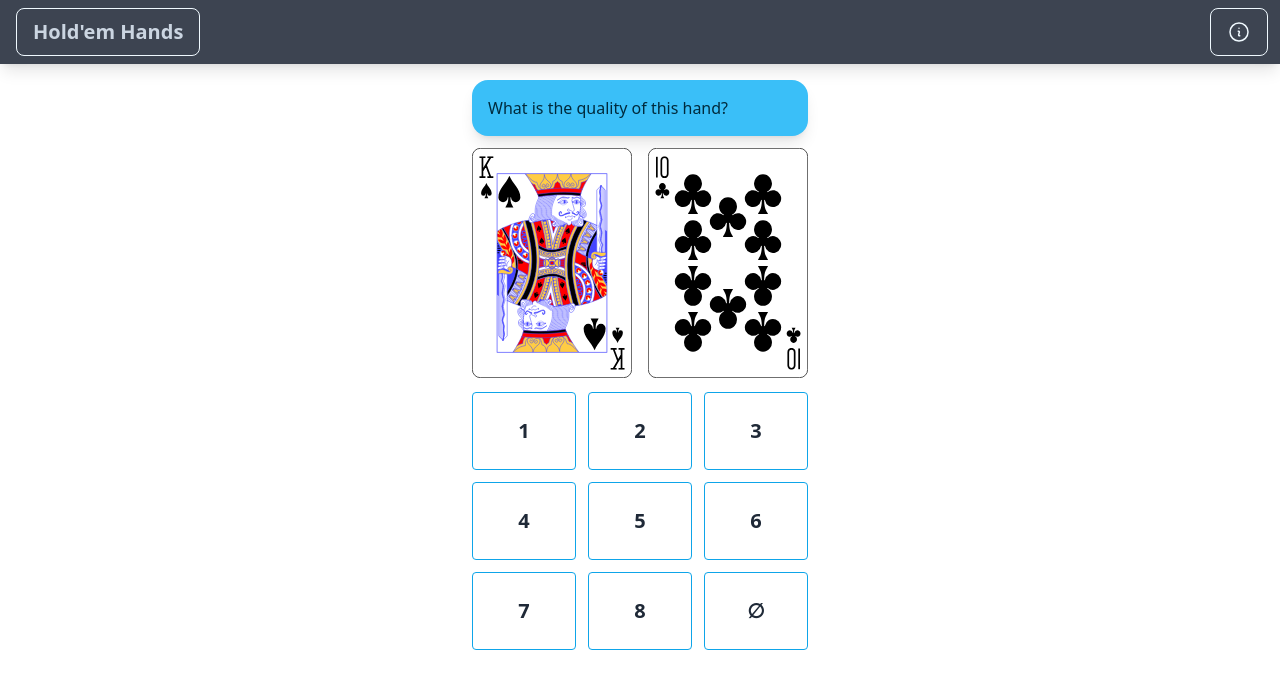
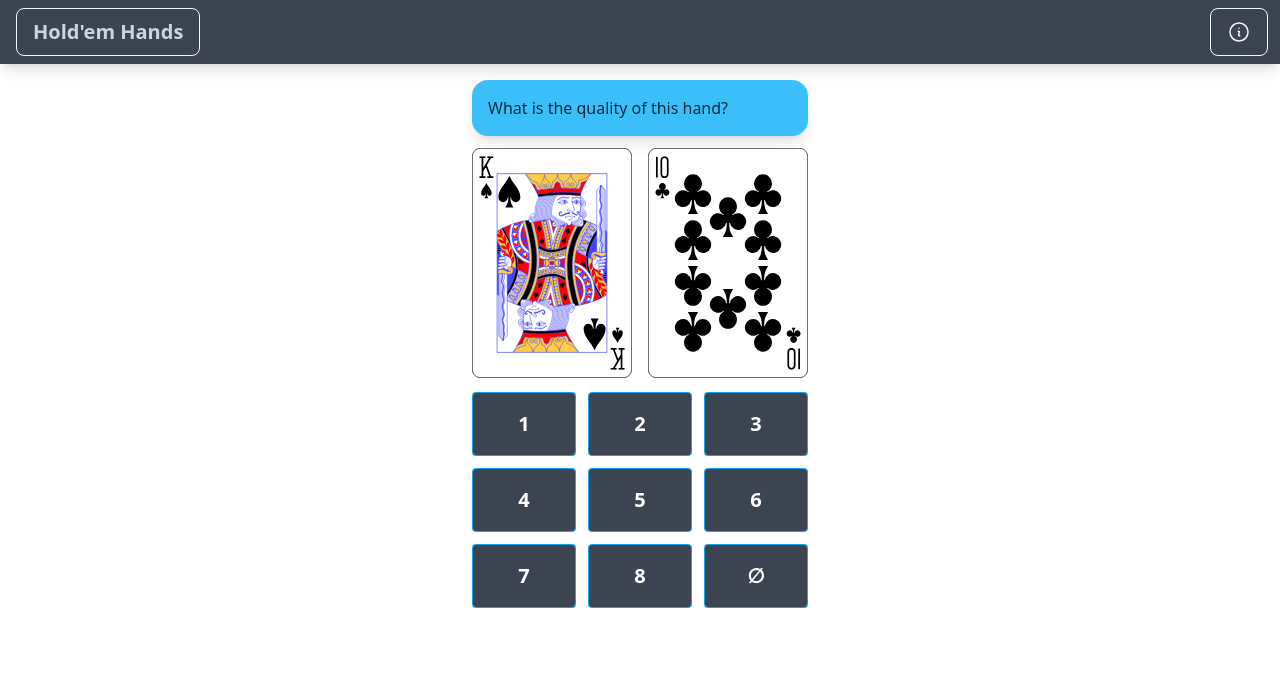
Before and after one commit to SeanPlusPlus/holdem-hands, a Next.js app: page / in a window 1280 px wide. Shown: the top 688 px of the page. Built offline with nearby package versions, Linux system fonts and the light colour scheme.

Commit message:
main: btn

```diff
--- a/components/home.js
+++ b/components/home.js
@@ -79,7 +79,7 @@ const Home = () => {
                   key={n}
                   id={n}
                   onClick={handleClick}
-                  className="border rounded border-sky-500 pt-6 pb-6 text-xl font-bold cursor-pointer md:hover:bg-base-300"
+                  className="btn btn-lg border rounded border-sky-500 text-xl font-bold cursor-pointer md:hover:bg-base-300"
                 >{n}</div>
               ))}
             </div>
```
